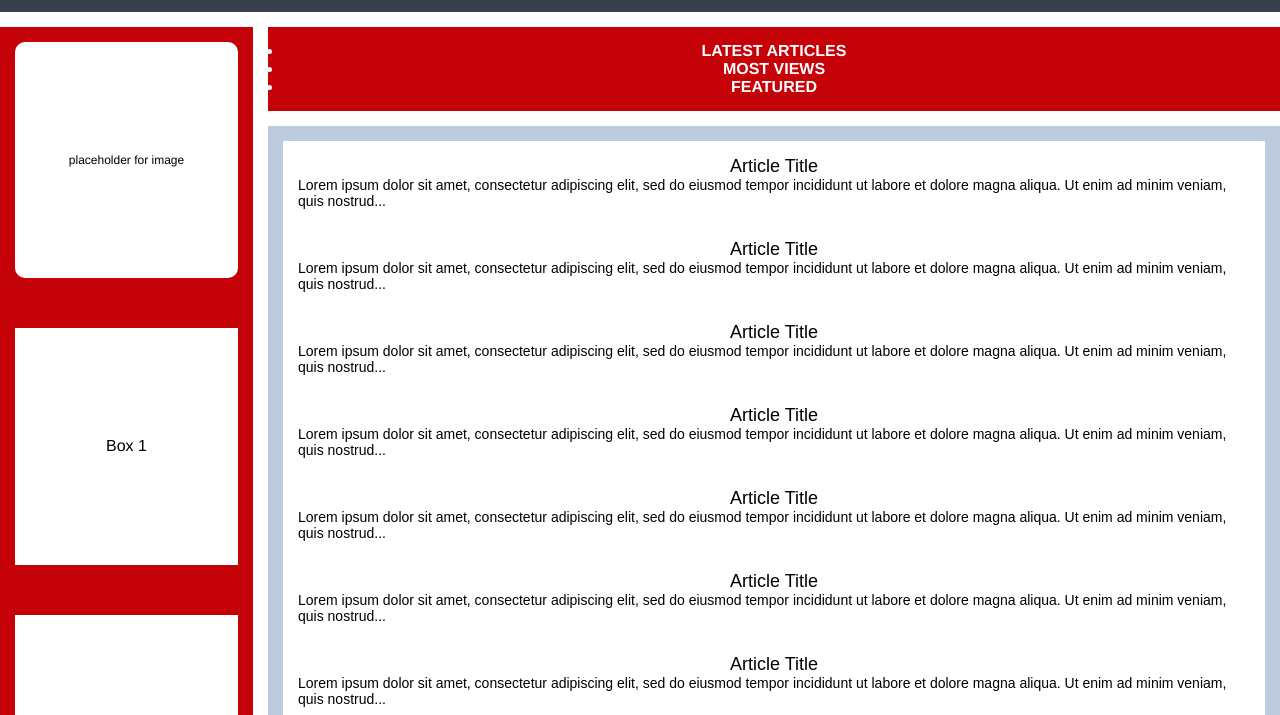
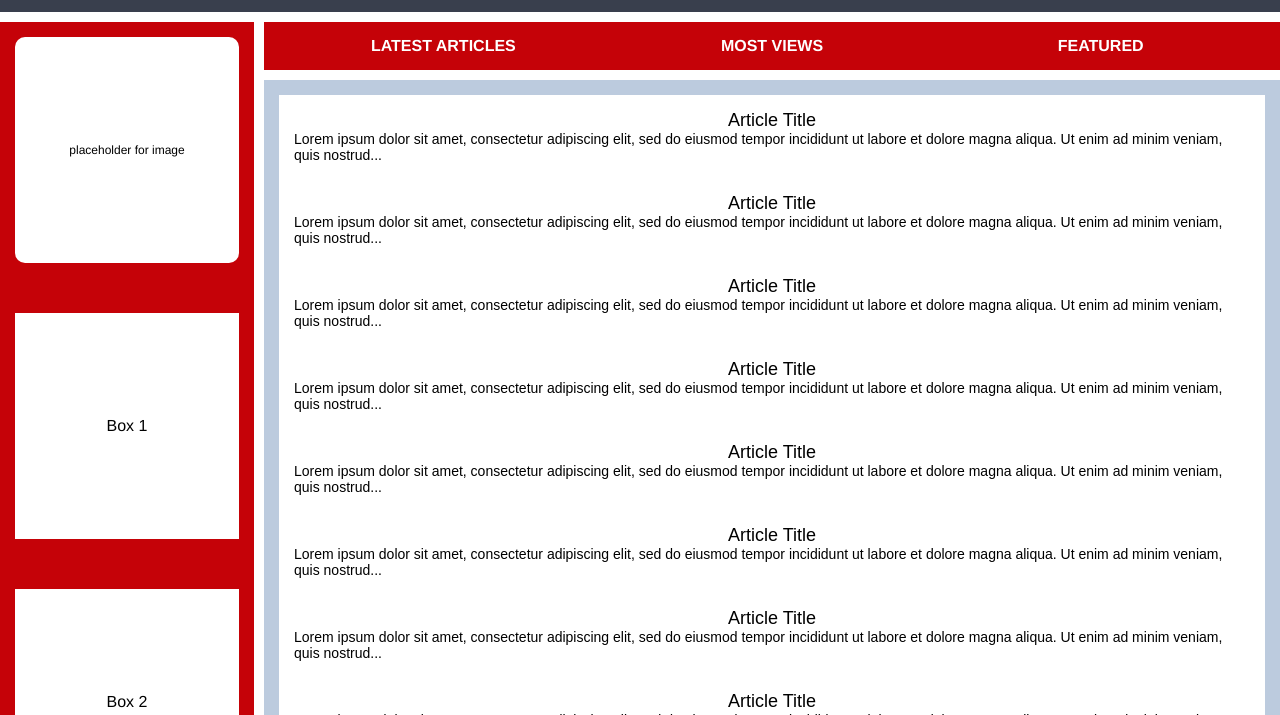
Before and after one commit to mustafa-bhatti/Advance-Top, a plain HTML site: page advance-html-css/holy-grail/advanced/index.html in a window 1280 px wide. Shown: the part 85-800 px from the top of the page. Drawn offline with Linux system fonts and the light colour scheme.

Commit message:
finish navbar

```diff
--- a/advance-html-css/holy-grail/advanced/style.css
+++ b/advance-html-css/holy-grail/advanced/style.css
@@ -7,7 +7,7 @@
   text-align: center;
   display: grid;
   grid-template-columns:1fr 4fr;
-  gap: 15px;
+  gap: 10px;
 
 }
 
@@ -76,12 +76,18 @@
 
 .nav {
   background-color: #C50208;
-  grid-column: 2
+  grid-column: 2;
+
 }
+.nav ul{
+  display: grid;
+  grid-template-columns: repeat(3,1fr);
 
+}
 .nav ul li {
   font-size: 16px;
   text-transform: uppercase;
+  list-style: none;
 }
 
 .article {
```
